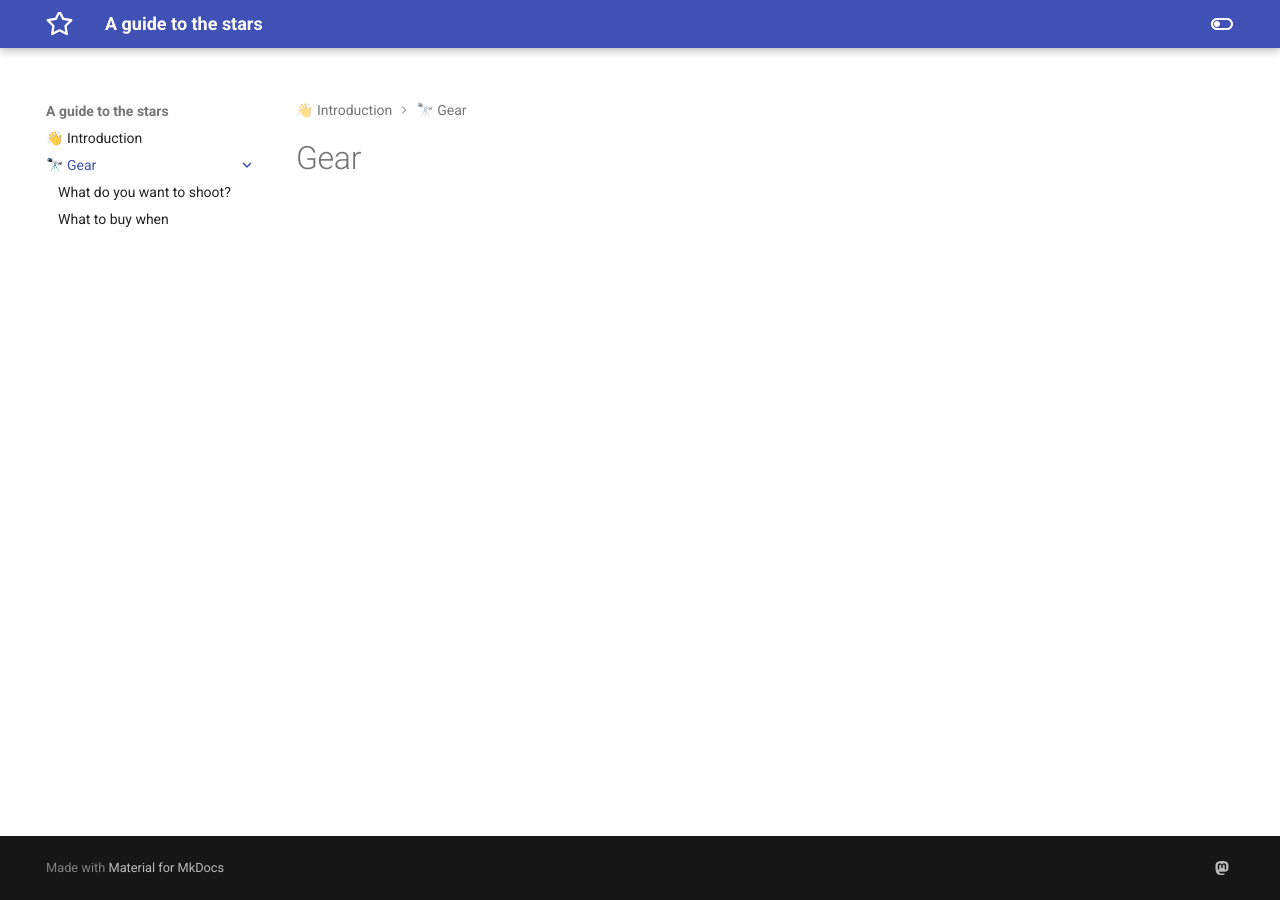
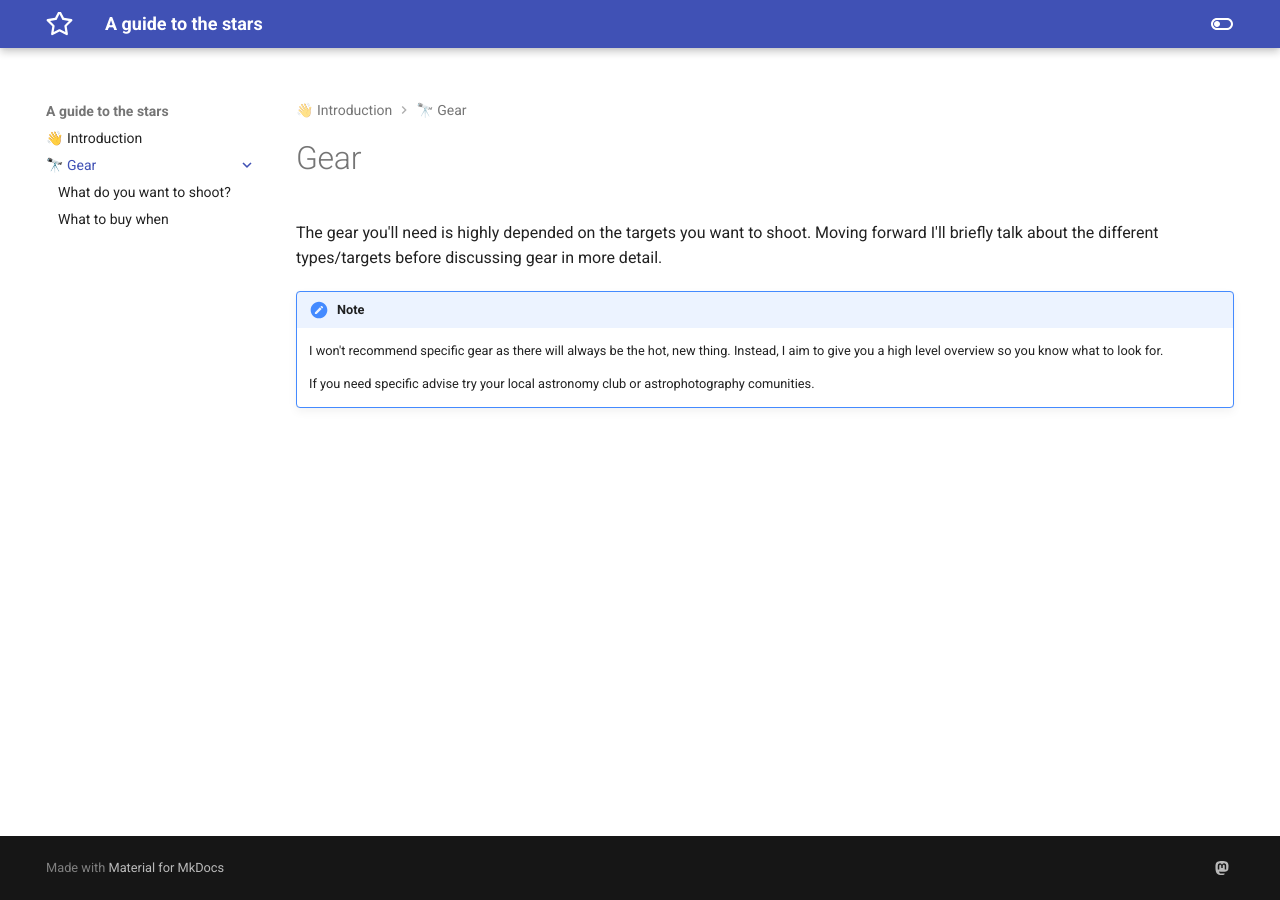
Before and after one commit to XF9/GuideToTheStars, an MkDocs documentation site: the page built from docs/gear/index.md, in a window 1280 px wide. Built offline with MkDocs 1.6.1 and Material for MkDocs 9.7.7, drawn with Linux system fonts in a browser that asks for light colours; plug-ins that fetch from the network failed and are left out.

Commit message:
Add section about different targets

```diff
--- a/docs/gear/index.md
+++ b/docs/gear/index.md
@@ -1 +1,8 @@
 # Gear
+
+The gear you'll need is highly depended on the targets you want to shoot. Moving forward I'll briefly talk about the different types/targets before discussing gear in more detail.
+
+!!! note
+    I won't recommend specific gear as there will always be the hot, new thing. Instead, I aim to give you a high level overview so you know what to look for.
+
+    If you need specific advise try your local astronomy club or astrophotography comunities.
--- a/mkdocs.yml
+++ b/mkdocs.yml
@@ -33,10 +33,14 @@ nav:
   - 👋 Introduction: index.md
   - 🔭 Gear:
       - gear/index.md
-      - gear/UseCase.md
-      - gear/BuyOrder.md
+      - gear/what.md
+      - gear/spending.md
 extra:
   social:
     - icon: fontawesome/brands/mastodon
       link: https://astrodon.social/@XF9
       name: XF9 on Mastodon
+markdown_extensions:
+  - admonition
+  - pymdownx.details
+  - pymdownx.superfences
```
Also changed, not shown: docs/gear/UseCase.md (deleted, +0 -1 lines), docs/gear/what.md (added, +33 -0 lines), docs/gear/spending.md (renamed from docs/gear/BuyOrder.md), 1 other file.
